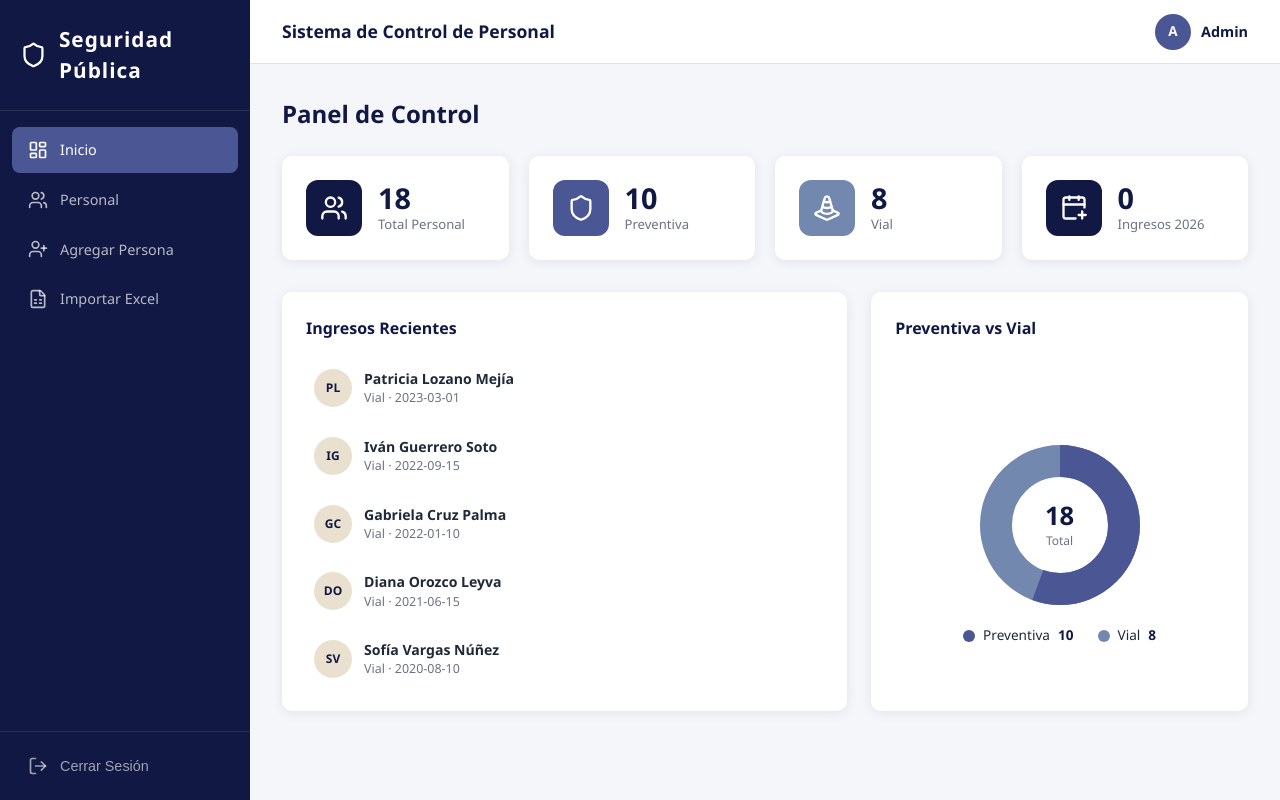
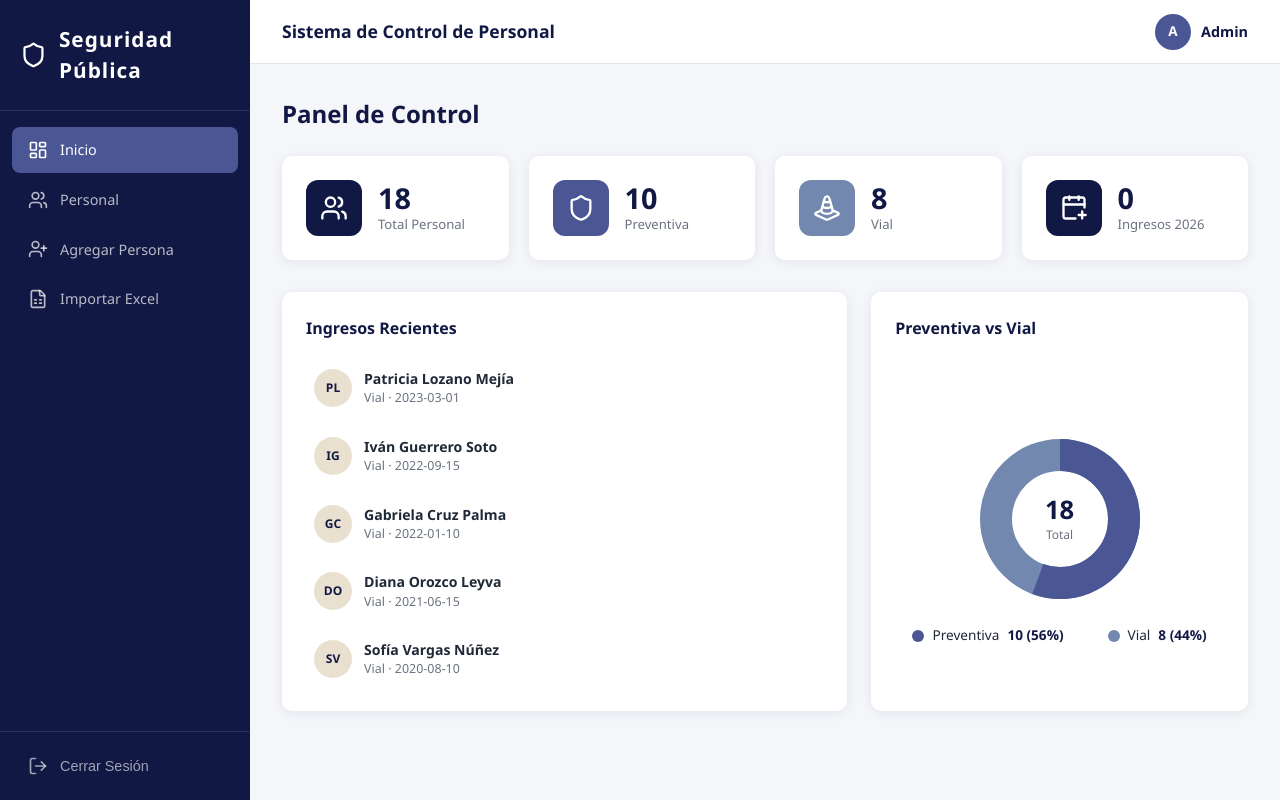
Before and after one commit to DiegoAragon13/Sistema_de_Control_policial, a React (Vite) app: page / in a window 1280 px wide. Both pictures are taken after typing "Sample", "Sample123" into the empty fields and a click on the button "Entrar". Built offline with nearby package versions, Linux system fonts and the light colour scheme.

Commit message:
Pizza interactiva: hover agranda segmentos, cambia centro con porcentaje

```diff
--- a/src/index.css
+++ b/src/index.css
@@ -488,6 +488,11 @@ body {
   height: 100%;
 }
 
+.pie-segment {
+  cursor: pointer;
+  transition: stroke-width 0.2s ease;
+}
+
 .pie-center {
   position: absolute;
   top: 50%;
@@ -497,6 +502,7 @@ body {
   display: flex;
   flex-direction: column;
   align-items: center;
+  transition: all 0.2s ease;
 }
 
 .pie-total {
@@ -512,6 +518,13 @@ body {
   font-weight: 500;
 }
 
+.pie-total-pct {
+  font-size: 0.85rem;
+  font-weight: 700;
+  color: var(--azul-medio);
+  margin-top: 2px;
+}
+
 .pie-legend {
   display: flex;
   gap: 24px;
@@ -521,6 +534,15 @@ body {
   display: flex;
   align-items: center;
   gap: 8px;
+  padding: 6px 10px;
+  border-radius: 6px;
+  cursor: pointer;
+  transition: all 0.2s ease;
+}
+
+.pie-legend-item:hover,
+.pie-legend-item.legend-active {
+  background: var(--gris-fondo);
 }
 
 .pie-dot {
--- a/src/pages/Dashboard.jsx
+++ b/src/pages/Dashboard.jsx
@@ -1,10 +1,21 @@
 import { Users, Shield, TrafficCone, CalendarPlus } from "lucide-react";
+import { useState } from "react";
 
 function Dashboard({ personal }) {
   const totalPreventiva = personal.filter((p) => p.categoria === "Preventiva").length;
   const totalViales = personal.filter((p) => p.categoria === "Vial").length;
   const anioActual = new Date().getFullYear();
   const ingresosEsteAnio = personal.filter((p) => new Date(p.fecha_ingreso).getFullYear() === anioActual).length;
+  const [hovered, setHovered] = useState(null);
+
+  const pctPreventiva = ((totalPreventiva / personal.length) * 100).toFixed(0);
+  const pctVial = ((totalViales / personal.length) * 100).toFixed(0);
+
+  const centerLabel = hovered === "preventiva"
+    ? { value: totalPreventiva, label: "Preventiva", pct: `${pctPreventiva}%` }
+    : hovered === "vial"
+    ? { value: totalViales, label: "Vial", pct: `${pctVial}%` }
+    : { value: personal.length, label: "Total", pct: "" };
 
   return (
     <div className="dashboard">
@@ -85,7 +96,10 @@ function Dashboard({ personal }) {
                   r="80"
                   fill="none"
                   stroke="var(--azul-claro)"
-                  strokeWidth="40"
+                  strokeWidth={hovered === "vial" ? 46 : 40}
+                  className="pie-segment"
+                  onMouseEnter={() => setHovered("vial")}
+                  onMouseLeave={() => setHovered(null)}
                 />
                 <circle
                   cx="100"
@@ -93,27 +107,39 @@ function Dashboard({ personal }) {
                   r="80"
                   fill="none"
                   stroke="var(--azul-medio)"
-                  strokeWidth="40"
+                  strokeWidth={hovered === "preventiva" ? 46 : 40}
                   strokeDasharray={`${(totalPreventiva / personal.length) * 502.65} 502.65`}
                   strokeDashoffset="0"
                   transform="rotate(-90 100 100)"
+                  className="pie-segment"
+                  onMouseEnter={() => setHovered("preventiva")}
+                  onMouseLeave={() => setHovered(null)}
                 />
               </svg>
               <div className="pie-center">
-                <span className="pie-total">{personal.length}</span>
-                <span className="pie-total-label">Total</span>
+                <span className="pie-total">{centerLabel.value}</span>
+                <span className="pie-total-label">{centerLabel.label}</span>
+                {centerLabel.pct && <span className="pie-total-pct">{centerLabel.pct}</span>}
               </div>
             </div>
             <div className="pie-legend">
-              <div className="pie-legend-item">
+              <div
+                className={`pie-legend-item ${hovered === "preventiva" ? "legend-active" : ""}`}
+                onMouseEnter={() => setHovered("preventiva")}
+                onMouseLeave={() => setHovered(null)}
+              >
                 <span className="pie-dot" style={{ background: "var(--azul-medio)" }}></span>
                 <span className="pie-legend-text">Preventiva</span>
-                <span className="pie-legend-value">{totalPreventiva}</span>
+                <span className="pie-legend-value">{totalPreventiva} ({pctPreventiva}%)</span>
               </div>
-              <div className="pie-legend-item">
+              <div
+                className={`pie-legend-item ${hovered === "vial" ? "legend-active" : ""}`}
+                onMouseEnter={() => setHovered("vial")}
+                onMouseLeave={() => setHovered(null)}
+              >
                 <span className="pie-dot" style={{ background: "var(--azul-claro)" }}></span>
                 <span className="pie-legend-text">Vial</span>
-                <span className="pie-legend-value">{totalViales}</span>
+                <span className="pie-legend-value">{totalViales} ({pctVial}%)</span>
               </div>
             </div>
           </div>
```
